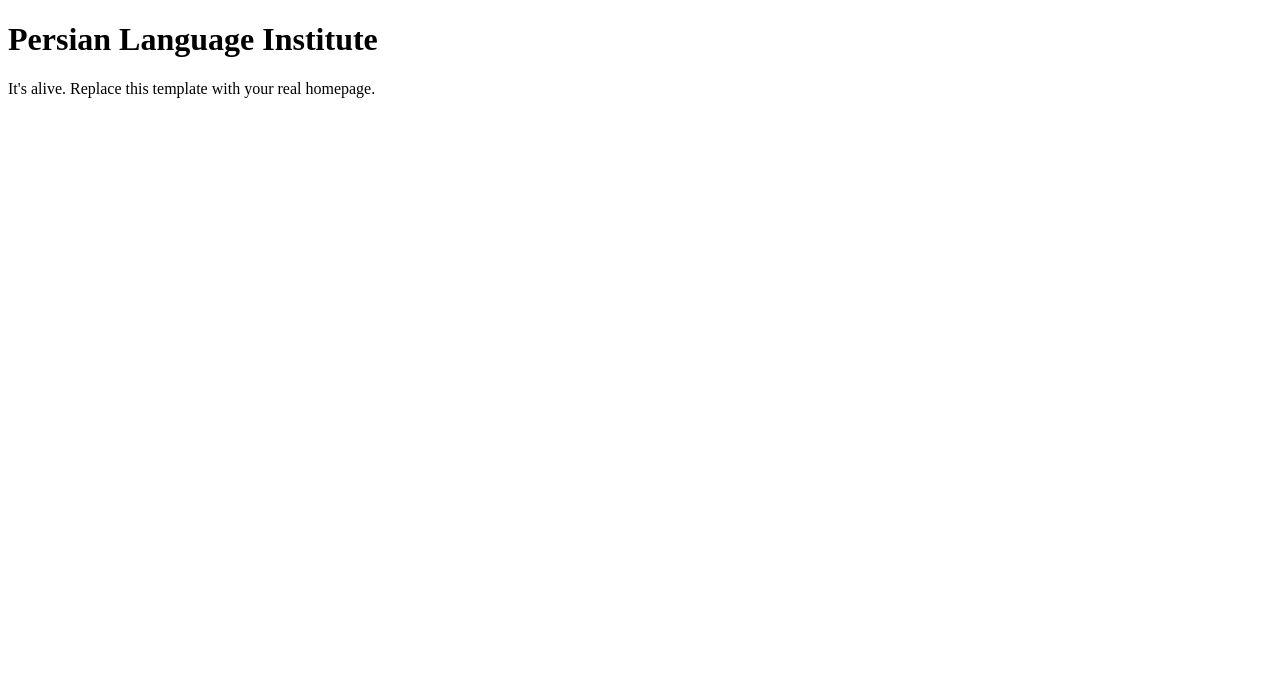
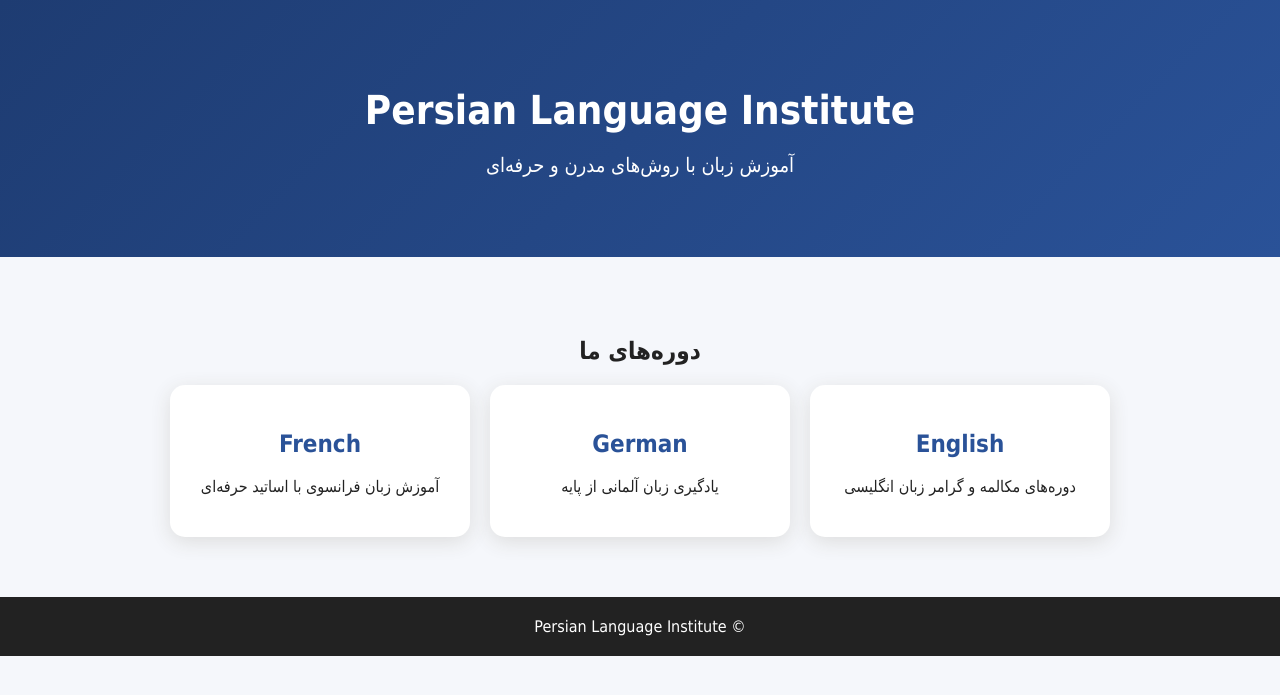
Before and after one commit to maniahekri774-dotcom/pli, a Flask app: template app/templates/index.html in a window 1280 px wide. Shown: the top 695 px of the page. Run offline with Flask 3, Linux system fonts and the light colour scheme; the template is opened without the code that fills it, so the values that code supplies are empty.

Commit message:
Update homepage

```diff
--- a/app/templates/index.html
+++ b/app/templates/index.html
@@ -1,8 +1,105 @@
 <!doctype html>
-<html>
-<head><title>{{ site_name }}</title></head>
+<html lang="fa" dir="rtl">
+<head>
+    <meta charset="UTF-8">
+    <meta name="viewport" content="width=device-width, initial-scale=1.0">
+    <title>{{ site_name }}</title>
+
+    <style>
+        body {
+            margin: 0;
+            font-family: Tahoma, sans-serif;
+            background: #f5f7fb;
+            color: #222;
+        }
+
+        header {
+            background: linear-gradient(135deg, #1e3c72, #2a5298);
+            color: white;
+            padding: 60px 20px;
+            text-align: center;
+        }
+
+        header h1 {
+            font-size: 40px;
+            margin-bottom: 15px;
+        }
+
+        header p {
+            font-size: 20px;
+        }
+
+        .container {
+            max-width: 1000px;
+            margin: 40px auto;
+            padding: 20px;
+        }
+
+        .cards {
+            display: flex;
+            gap: 20px;
+            flex-wrap: wrap;
+            justify-content: center;
+        }
+
+        .card {
+            background: white;
+            padding: 25px;
+            border-radius: 15px;
+            width: 250px;
+            box-shadow: 0 5px 20px #ddd;
+            text-align: center;
+        }
+
+        .card h2 {
+            color: #2a5298;
+        }
+
+        footer {
+            text-align: center;
+            padding: 20px;
+            background: #222;
+            color: white;
+            margin-top: 40px;
+        }
+    </style>
+</head>
+
 <body>
-  <h1>{{ site_name }}</h1>
-  <p>It's alive. Replace this template with your real homepage.</p>
+
+<header>
+    <h1>{{ site_name }}</h1>
+    <p>آموزش زبان با روش‌های مدرن و حرفه‌ای</p>
+</header>
+
+<div class="container">
+
+    <h2 style="text-align:center;">دوره‌های ما</h2>
+
+    <div class="cards">
+
+        <div class="card">
+            <h2>English</h2>
+            <p>دوره‌های مکالمه و گرامر زبان انگلیسی</p>
+        </div>
+
+        <div class="card">
+            <h2>German</h2>
+            <p>یادگیری زبان آلمانی از پایه</p>
+        </div>
+
+        <div class="card">
+            <h2>French</h2>
+            <p>آموزش زبان فرانسوی با اساتید حرفه‌ای</p>
+        </div>
+
+    </div>
+
+</div>
+
+<footer>
+    © Persian Language Institute
+</footer>
+
 </body>
 </html>
```
